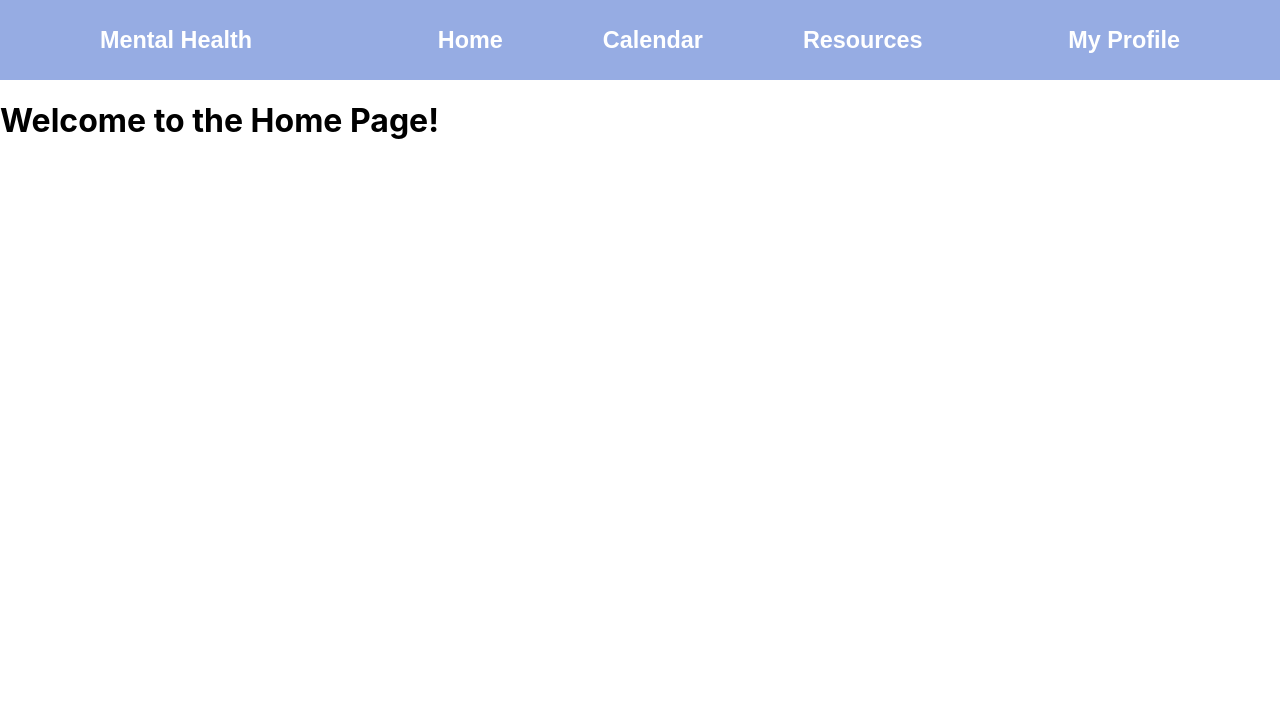
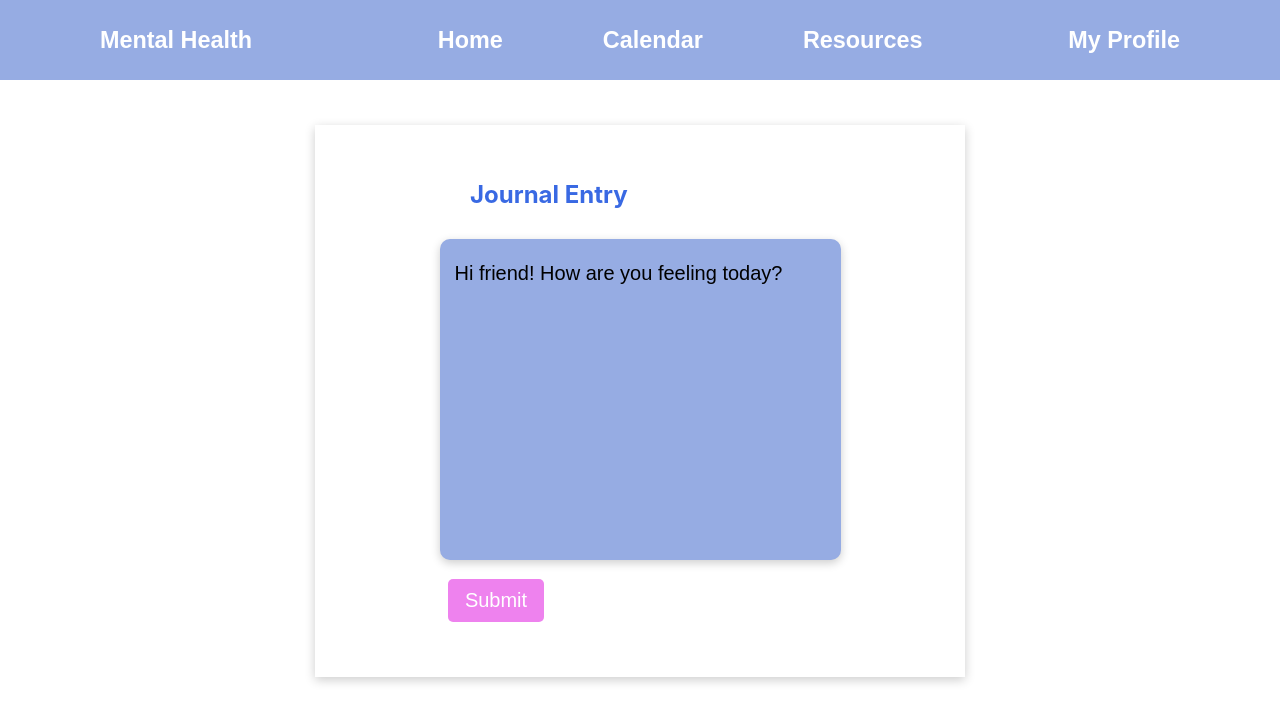
Before and after one commit to lukefreund/Mental-Health-Companion, a React (Create React App) app in the folder client/: page / in a window 1280 px wide. Shown: the top 722 px of the page. Built offline with nearby package versions, Linux system fonts and the light colour scheme.

Commit message:
Resources-Completed

```diff
--- a/client/src/App.js
+++ b/client/src/App.js
@@ -4,6 +4,8 @@ import Calendar from './pages/calendar/Calendar.js';
 import Resources from './pages/resources/Resources.js';
 import Home from './pages/home/Home.js';
 import Navbar from './components/navbar/Navbar.js';
+
+
 
 
 const App = () => {
--- a/client/src/components/journalEntry/JournalEntry.css
+++ b/client/src/components/journalEntry/JournalEntry.css
@@ -0,0 +1,68 @@
+.journal-container{
+    margin: auto;
+    margin-top: 45px;
+    width: 50%;
+    padding:5px;
+    box-shadow:0 3px 10px rgba(0, 0, 0, 0.2);
+
+}
+
+
+.journal-entry {
+    display: block;
+    text-align: center;
+    margin: 50px auto;
+    max-width: 1000px;
+    color:#3969e3;
+
+}
+.journal-title{
+    text-align: left;
+    width: 60%;
+    margin-left: 150px;
+    margin-bottom: -20px;
+}
+
+
+.journal-textarea {
+    margin:30px auto;
+    border: none;
+    resize: none;
+    outline: none;
+    background-color: #96ace3;
+    border-radius: 10px;
+    margin-bottom: 15px;
+    box-shadow: 0 3px 10px rgba(0, 0, 0, 0.2);
+    width:60%;
+    min-height: 300px;
+    font-family: 'Marker Felt', fantasy;
+    font-size: 20px;
+    color: black;
+    padding-left: 15px;
+    padding-top: 19px;
+    line-height: 30px;
+
+}
+
+.journal-textarea::placeholder {
+    color: black;
+    font-family: 'Marker Felt', fantasy;
+    font-size: 20px;
+    text-align: left;
+
+}
+
+.journal-button {
+    margin-right: 45%;
+    padding: 10px;
+    width: 15%;
+    border-radius: 5px;
+    font-size: 20px;
+    font-family: 'Marker Felt', fantasy;
+    text-align:center;
+    color: white;
+    border: none;
+    background-color: violet;
+    cursor: pointer;
+
+}
--- a/client/src/components/journalEntry/JournalEntry.js
+++ b/client/src/components/journalEntry/JournalEntry.js
@@ -1,3 +1,6 @@
+import React from 'react';
+import './JournalEntry.css';
+
 const JournalEntry = () => {
 
     const entryClick = () => {
@@ -5,10 +8,14 @@ const JournalEntry = () => {
     }
 
     return (
-        <div className="journalEntry">
-            <h3>Journal Entry</h3>
-            <p>Please let us know how you feel!</p>
-            <button onClick={entryClick}>Submit</button>
+        <div className='journal-container'>
+            <div className="journal-entry">
+                <div className='journal-title'>
+                    <h2>Journal Entry</h2>
+                </div>
+                <textarea className='journal-textarea' name="message" id="" cols="30" rows="10" placeholder="Hi friend! How are you feeling today?"/>
+                <button className='journal-button' onClick={entryClick}>Submit</button>
+            </div>
         </div>
     )
 }
--- /dev/null
+++ b/client/src/components/resourcesComponent/ResourcesComponent.css
@@ -0,0 +1,66 @@
+.resource {
+    max-width: 800px;
+    margin: 0 auto;
+    padding: 20px;
+}
+
+.resource h1 {
+    text-align: center;
+}
+
+.resource-Article{
+    box-shadow:0 3px 10px rgba(0, 0, 1, 0.2);
+    text-align:center;
+    width:60%;
+    padding:30px;
+    margin:auto;
+    margin-top: 50px;
+    margin-bottom: 50px;
+    border-radius: 10px;
+}
+.resource-Article-Link{
+    margin-bottom: 50px;
+    text-decoration: none;
+    color: black;
+    font-family: 'Helvetica Neue', Helvetica, Arial, sans-serif;
+    font-size: 23px;
+    font-weight: 500;
+}
+
+.resource-Meditation{
+    box-shadow:0 3px 10px rgba(0, 0, 1, 0.2);
+    text-align:center;
+    width:60%;
+    padding:30px;
+    margin:auto;
+    margin-bottom: 50px;
+    border-radius: 10px;
+}
+
+.resource-Meditation-Link{
+    margin-bottom: 50px;
+    text-decoration: none;
+    color: black;
+    font-family: 'Helvetica Neue', Helvetica, Arial, sans-serif;
+    font-size: 23px;
+    font-weight: 500;
+}
+
+.resource-Journaling{
+    box-shadow:0 3px 10px rgba(0, 0, 1, 0.2);
+    text-align:center;
+    width:60%;
+    padding:30px;
+    margin:auto;
+    margin-bottom: 50px;
+    border-radius: 10px;
+}
+
+.resource-Journaling-Link{
+    margin-bottom: 50px;
+    text-decoration: none;
+    color: black;
+    font-family: 'Helvetica Neue', Helvetica, Arial, sans-serif;
+    font-size: 23px;
+    font-weight: 500;
+}
--- /dev/null
+++ b/client/src/components/resourcesComponent/ResourcesComponent.js
@@ -0,0 +1,31 @@
+import React from 'react';
+import './ResourcesComponent.css';
+
+const ResourcesComponent = () => {
+
+    return (
+        <div className='right-section'>
+            <div className='resource'>
+                <h1>Resources</h1>
+                <div className='resource-Article'>
+                    <a className='resource-Article-Link' href="https://www.verywellmind.com/the-importance-of-mental-health-for-wellbeing-5207938" target="_blank">
+                        The Importance of Mental Health
+                    </a>
+                </div>
+                <div className='resource-Meditation'>
+                    <a className='resource-Meditation-Link' href="https://www.youtube.com/watch?v=wVSkYKj26qg&t=1s" target="_blank">
+                        Meditation Tutorial
+                    </a>
+                </div>
+                <div className='resource-Journaling'>
+                    <a className='resource-Journaling-Link' href="https://positivepsychology.com/benefits-of-journaling/" target="_blank">
+                        The Benefits of Journaling
+                    </a>
+                </div>
+            </div>
+        </div>
+
+
+    )
+}
+export default ResourcesComponent;
--- a/client/src/pages/calendar/Calendar.js
+++ b/client/src/pages/calendar/Calendar.js
@@ -4,7 +4,7 @@ import './Calendar.css';
 const Calendar = () => {
     return(
         <div>
-            <h1>Welcome to the Calendar Page!</h1>
+            <h1></h1>
         </div>
 
     )
--- a/client/src/pages/home/Home.js
+++ b/client/src/pages/home/Home.js
@@ -1,12 +1,13 @@
 import React from 'react';
 import './Home.css';
+import JournalEntry from '../../components/journalEntry/JournalEntry';
 
 const Home = () => {
-    return(
+    return (
         <div>
-            <h1>Welcome to the Home Page!</h1>
+            <JournalEntry />
         </div>
+    );
+};
 
-    )
-}
 export default Home;
--- a/client/src/pages/resources/Resources.js
+++ b/client/src/pages/resources/Resources.js
@@ -1,12 +1,13 @@
 import React from 'react';
 import './Resources.css';
+import ResourcesComponent from '../../components/resourcesComponent/ResourcesComponent';
+
 
 const Resources = () => {
     return(
         <div>
-            <h1>Welcome to the Resources Page!</h1>
+            <ResourcesComponent/>
         </div>
-
     )
 }
 export default Resources;
```
